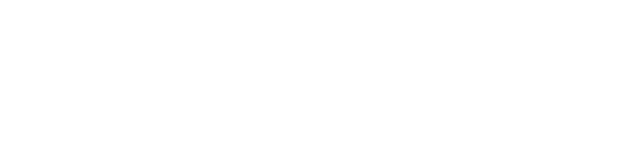
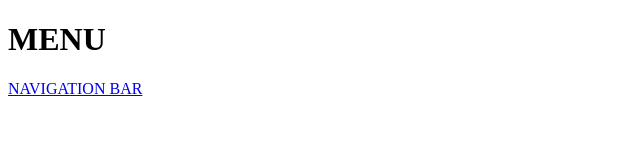
Before and after one commit to nrqila/menu, a plain HTML site: page index.html in a window 1280 px wide. Shown: the whole page, without its empty margins (0-640 px from the left). Drawn offline with Linux system fonts and the light colour scheme.

Commit message:
Update index.html

```diff
--- a/index.html
+++ b/index.html
@@ -7,6 +7,8 @@
     <title>MENU</title>
 </head>
 <body>
+    <h1>MENU</h1>
 
+    <a href="top_navigation_bar.html">NAVIGATION BAR</a>
 </body>
 </html>
```
